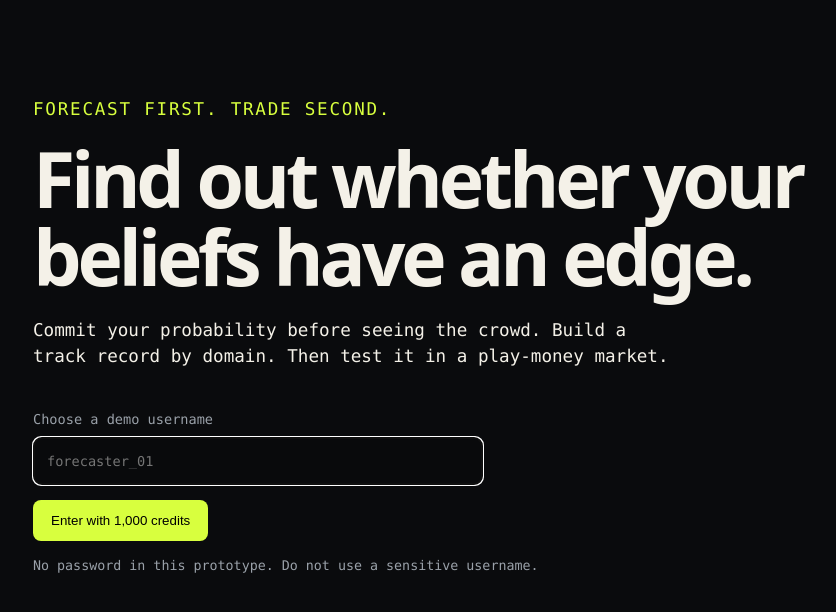
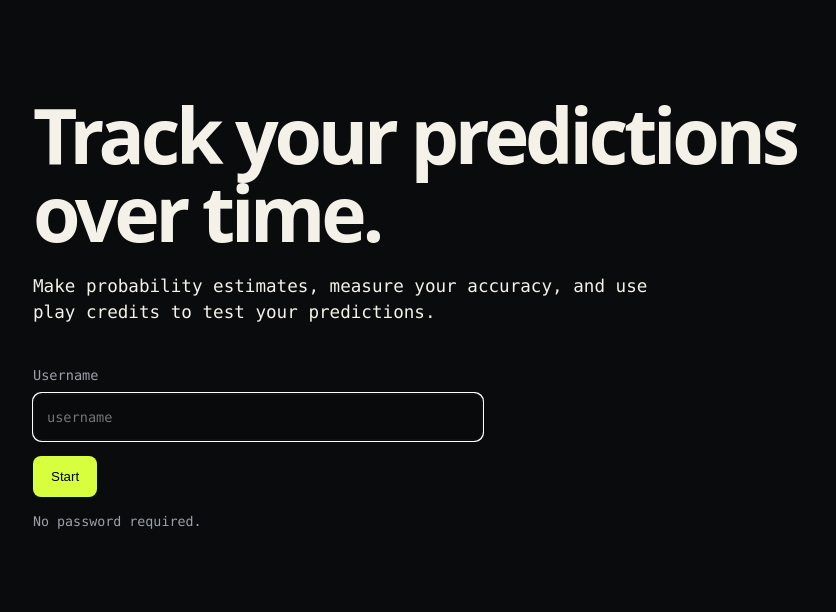
Before and after one commit to labriesystems/Prediction-Market, a Python web app: template templates/login.html in a window 1280 px wide. Shown: the part 72-684 px from the top of the page, without its empty margins (197-1033 px from the left). Run offline with Jinja, Linux system fonts and the light colour scheme; the template is opened without the code that fills it, so the values that code supplies are empty.

Commit message:
Update login.html

```diff
--- a/templates/login.html
+++ b/templates/login.html
@@ -1,2 +1,19 @@
-{% extends 'base.html' %}{% block title %}Enter · Prediction Market{% endblock %}
-{% block content %}<section class="hero"><p class="eyebrow">FORECAST FIRST. TRADE SECOND.</p><h1>Find out whether your beliefs have an edge.</h1><p>Commit your probability before seeing the crowd. Build a track record by domain. Then test it in a play-money market.</p><form method="post" class="login"><label>Choose a demo username<input name="username" maxlength="24" autofocus required placeholder="forecaster_01"></label><button>Enter with 1,000 credits</button></form><small>No password in this prototype. Do not use a sensitive username.</small></section>{% endblock %}
+{% extends 'base.html' %}
+{% block title %}Prediction Market{% endblock %}
+
+{% block content %}
+<section class="hero">
+  <h1>Track your predictions over time.</h1>
+  <p>Make probability estimates, measure your accuracy, and use play credits to test your predictions.</p>
+
+  <form method="post" class="login">
+    <label>
+      Username
+      <input name="username" maxlength="24" autofocus required placeholder="username">
+    </label>
+    <button>Start</button>
+  </form>
+
+  <small>No password required.</small>
+</section>
+{% endblock %}
```
